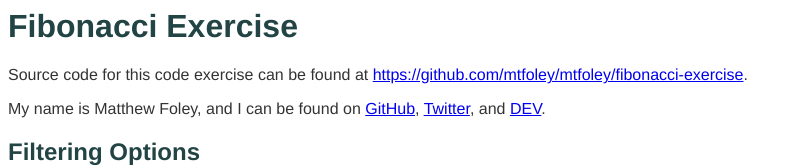
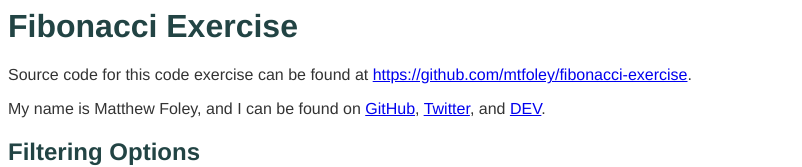
Before and after one commit to mtfoley/fibonacci-exercise, a website with bundled scripts: page src/index.html in a window 1280 px wide. Shown: the top 167 px of the page, without its empty margins (0-802 px from the left). Built offline with nearby package versions, Linux system fonts and the light colour scheme.

Commit message:
fix typo in repo link

```diff
--- a/src/index.html
+++ b/src/index.html
@@ -5,7 +5,7 @@
     </head>
     <body>
         <h1>Fibonacci Exercise</h1>
-        <p>Source code for this code exercise can be found at <a href="https://github.com/mtfoley/mtfoley/fibonacci-exercise" rel="noreferrer" target="_blank">https://github.com/mtfoley/mtfoley/fibonacci-exercise</a>.</p>
+        <p>Source code for this code exercise can be found at <a href="https://github.com/mtfoley/fibonacci-exercise" rel="noreferrer" target="_blank">https://github.com/mtfoley/fibonacci-exercise</a>.</p>
         <p>My name is Matthew Foley, and I can be found on <a href="https://github.com/mtfoley" rel="noreferrer" target="_blank">GitHub</a>, <a href="https://twitter.com/MatthewTFoley" rel="noreferrer" target="_blank">Twitter</a>, and <a href="https://dev.to/mtfoley" rel="noreferrer" target="_blank">DEV</a>.</p>
         <h2>Filtering Options</h2>
         <form>
```
